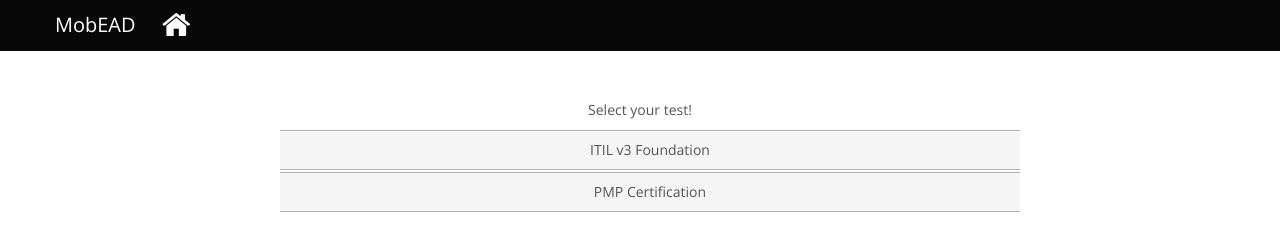
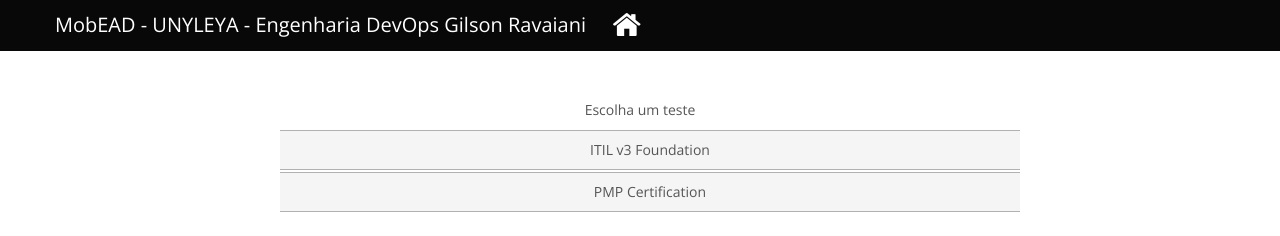
Before and after one commit to GilsonRavaiani/Backup_Projeto_Devops_Unyleya, a plain HTML site: page index.html in a window 1280 px wide. Drawn offline with nearby package versions, Linux system fonts and the light colour scheme; files whose address does not match are found by name.

Commit message:
Atualizando arquivos

```diff
--- a/index.html
+++ b/index.html
@@ -8,7 +8,7 @@
 <head>
     <meta charset="utf-8">
     <meta http-equiv="X-UA-Compatible" content="IE=edge,chrome=1">
-    <title>MobEAD - Analia Irigoyen </title>
+    <title>MobEAD - Treinamento Unyleya 2024</title>
     <meta name="description" content="">
     <meta name="viewport" content="width=device-width, initial-scale=1.0, maximum-scale=1, user-scalable=no">
     <link href="kickstrap.css" rel="stylesheet" />
@@ -20,12 +20,12 @@
     <div id="sf-wrapper">
         <!-- Prompt IE 6/7 users to install Chrome Frame. Remove this if you support IE 7-.
        chromium.org/developers/how-tos/chrome-frame-getting-started -->
-        <!--[if lt IE 8]><p class=chromeframe>Your tesy is <em>ancient!</em> <a href="http://browsehappy.com/">Upgrade to a different browser</a> or <a href="http://www.google.com/chromeframe/?redirect=true">install Google Chrome Frame</a> to experience this site.</p><![endif]-->
+        <!--[if lt IE 8]><p class=chromeframe>Your browser is <em>ancient!</em> <a href="http://browsehappy.com/">Upgrade to a different browser</a> or <a href="http://www.google.com/chromeframe/?redirect=true">install Google Chrome Frame</a> to experience this site.</p><![endif]-->
 
         <nav class="navbar navbar-fixed-top">
             <nav class="navbar-inner">
                 <section class="container navegacao-topo">
-                    <a class="brand">MobEAD</a>
+                    <a class="brand">MobEAD - UNYLEYA - Engenharia DevOps Gilson Ravaiani</a>
                     <ul class="nav">
                         <li class="active"><a href="#"><i class="icon-home" data-bind="click:openTestList"></i></a></li>
                     </ul>
@@ -38,7 +38,7 @@
                 <article class="row">
                     <div class="span2"></div>
                     <div class="span8 pagination-centered ">
-                        <p style="text-align: center;">Select your test!</p>
+                        <p style="text-align: center;">Escolha um teste</p>
                         <ul data-bind="foreach: Tests">
                             <li class="media well well-small itemLista" data-bind="click:$parent.selectTest"><a href="#" data-bind="text:Exam"></a></li>
                         </ul>
@@ -94,7 +94,7 @@
                     <article class="row">
                         <div class="span3"></div>
                         <div class="span6 well itemLista">
-                            <h2 data-bind="ifnot:Result">ANALIA IRIGOYEN TESYEe </h2>
+                            <h2 data-bind="ifnot:Result">Novo ajuste para ver se está tudo certo para a Osanam :-)</h2>
                             <h2 data-bind="if:Result">You Nailed it!!</h2>
                             <h2>You've hit <strong data-bind="text:ActualCorrectAmount"></strong>&nbsp;out of <span data-bind="text:QuestionsAmount + 1"></span>&nbsp;questions!</h2>
                             <h2 data-bind="ifnot:Result">You needed <span data-bind="text:MinCorrectAmount"></span>&nbsp;hits to succeed.</h2>
```
Also changed, not shown: 8 other files.
